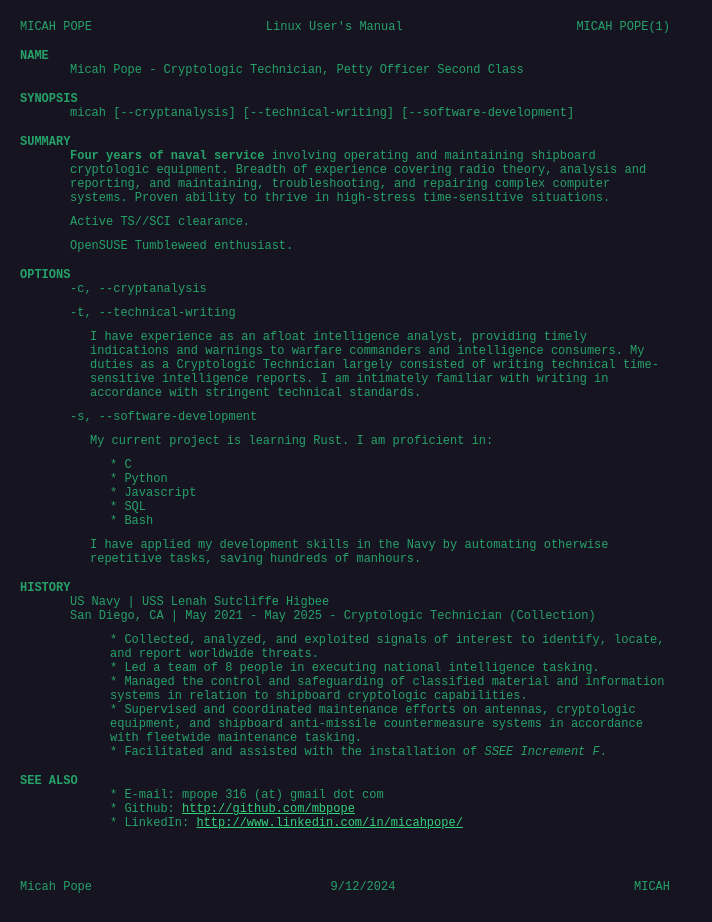
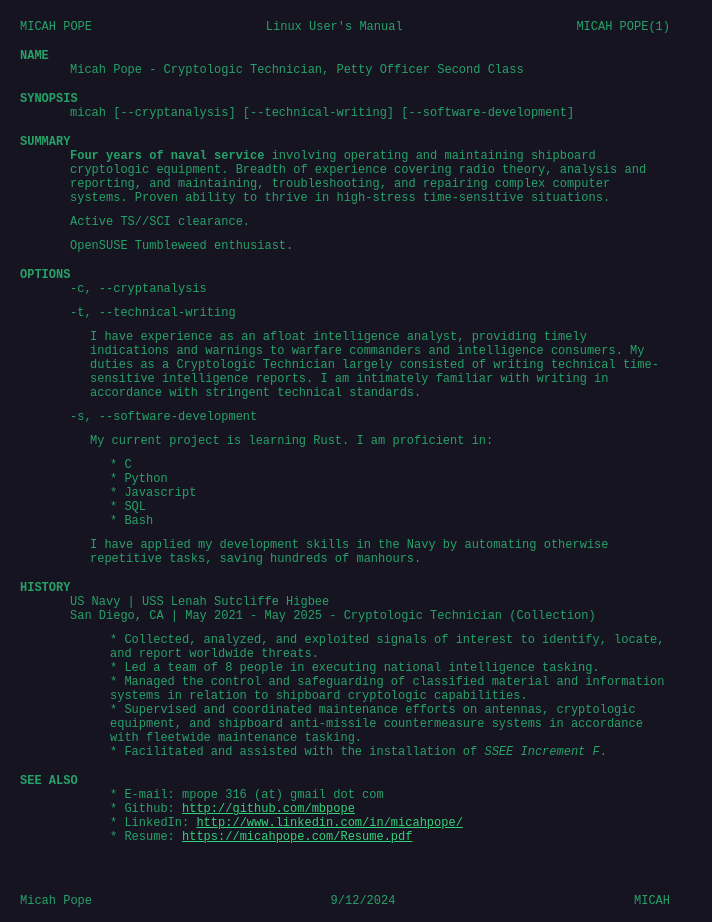
Before and after one commit to mbpope/micahpope.com, a plain HTML site: page index.html in a window 1280 px wide. Shown: the whole page, without its empty margins (0-712 px from the left). Drawn offline with Linux system fonts and the light colour scheme.

Commit message:
Add resume

```diff
--- a/index.html
+++ b/index.html
@@ -154,6 +154,9 @@
             * LinkedIn:
             <a href="http://www.linkedin.com/in/micahpope/">http://www.linkedin.com/in/micahpope/</a>
         </li>
+        <li>* Resume:
+            <a href="https://micahpope.com/Resume.pdf">https://micahpope.com/Resume.pdf</a>
+        </li>
     </ul>
 
     <p></p>
```
Also changed, not shown: 1 other file.
